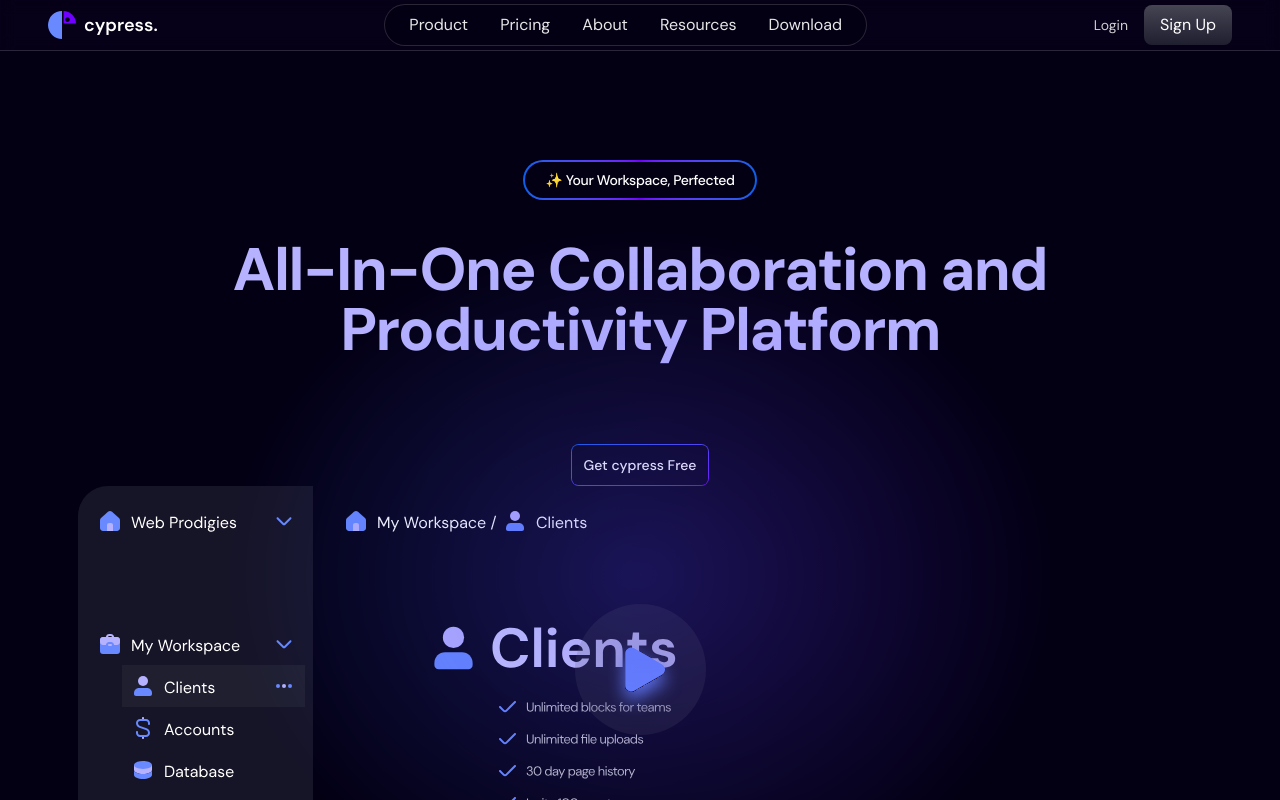
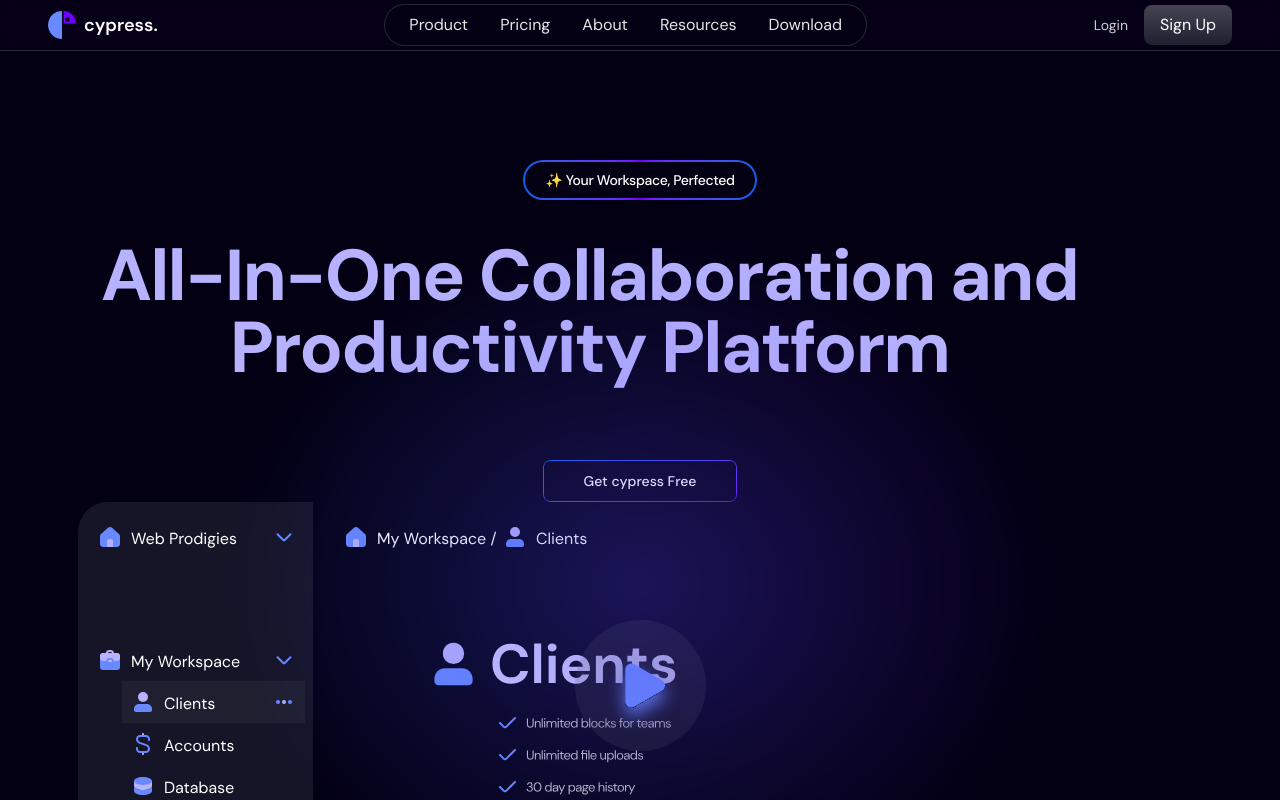
Before and after one commit to Creatureab/saas-page, a Next.js app: page / in a window 1280 px wide. Shown: the top 800 px of the page. Built offline with nearby package versions, Linux system fonts and the light colour scheme.

Commit message:
hero alignment commit

```diff
--- a/src/section/Hero.tsx
+++ b/src/section/Hero.tsx
@@ -7,7 +7,7 @@
         <section className="relative pt-10 pb-7 md:mt-10 md:pt-20 md:pb-10 overflow-hidden">
             <div className="container lg:flex lg:flex-col lg:items-center lg:text-center">
                 <div className="flex w-fit flex-col lg:items-center">
-                    <div className="mb-10 mt-10 justify-between">
+                    <div className="mb-10 mt-10 px-4 md:px-0 justify-between">
                         <div className="rounded-full p-[2px] bg-gradient-to-r from-[#0560E8] via-[#7000FF] to-[#0560E8]">
                             <div className="flex px-5 py-2 gap-2.5 items-center rounded-full bg-[#030014]">
                                 <span className="text-sm font-medium text-white tracking-tight">
@@ -17,16 +17,16 @@
                         </div>
                     </div>
                 </div>
-
-                    <h1 className="max-w-5xl mb-3 text-5xl font-bold tracking-tight text-[#B6B2FF] md:text-7xl lg:text-6xl justify-between">
+                <div className="px-4 md:px-0">
+                    <h1 className="max-w-5xl mb-3 text-5xl font-bold tracking-tight text-[#B6B2FF] text-left md:text-center md:text-7xl lg:text-7xl justify-between">
                         All-In-One Collaboration and Productivity Platform
                     </h1>
 
                     <div className="mt-16 gap-8 inline-flex items-center justify-center inset-0">
                         <div className="mb-16">
-                            <button className="relative inline-flex items-center justify-center p-[1px] overflow-hidden rounded-lg group mt-2">
+                            <button className="relative inline-flex items-center justify-center p-[1px] overflow-hidden rounded-lg group">
                                 <span className="absolute inset-0 bg-gradient-to-br from-[#0560E8] to-[#7000FF] group-hover:from-[#0560E8] group-hover:to-[#7000FF] opacity-100 transition-opacity duration-300"></span>
-                                <span className="relative px-3 py-2 transition-all ease-out bg-[#030014] rounded-md group-hover:bg-opacity-0 duration-300">
+                                <span className="relative px-10 py-3 md:px-10 md:py-2 transition-all ease-out bg-[#030014] rounded-md group-hover:bg-opacity-0 duration-300">
                                     <span className="relative text-sm font-medium text-white">Get cypress Free</span>
                                 </span>
                             </button>
@@ -42,6 +42,7 @@
                                   />
                               </div>
                             </div>
+                            </div>
                     </div>
                 </div>
         </section>
```
